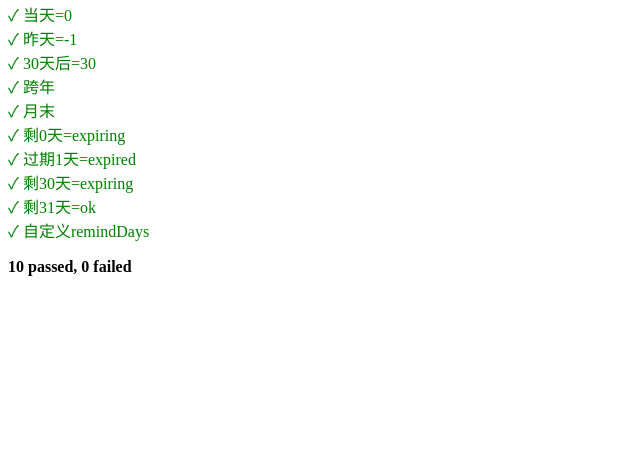
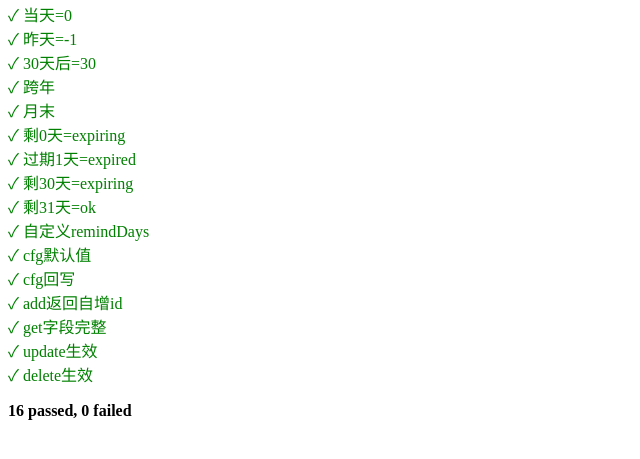
Before and after one commit to yaowen51888-rich/medicine-box, a plain HTML site: page medicine-box/test.html in a window 1280 px wide. Shown: the part 87-546 px from the top of the page, without its empty margins (0-640 px from the left). Drawn offline with Linux system fonts and the light colour scheme.

Commit message:
feat: 配置层与IndexedDB数据层

```diff
--- a/medicine-box/app.js
+++ b/medicine-box/app.js
@@ -12,3 +12,93 @@ function statusOf(expiry, today = new Date(), remindDays = 30) {
   const n = daysUntil(expiry, today);
   return n < 0 ? "expired" : (n <= remindDays ? "expiring" : "ok");
 }
+
+// ---------- 配置层 ----------
+
+const CFG_DEFAULTS = {
+  base: "https://open.bigmodel.cn/api/paas/v4",
+  model: "glm-4v-flash",
+  remindDays: 30,
+};
+
+function getCfg() {
+  const rd = localStorage.getItem("mb_remind_days");
+  return {
+    base: localStorage.getItem("mb_api_base") || CFG_DEFAULTS.base,
+    key: localStorage.getItem("mb_api_key") || "",
+    model: localStorage.getItem("mb_model") || CFG_DEFAULTS.model,
+    remindDays: rd === null ? CFG_DEFAULTS.remindDays : Number(rd),
+  };
+}
+
+function saveCfg(partial) {
+  if (partial.base !== undefined) localStorage.setItem("mb_api_base", partial.base);
+  if (partial.key !== undefined) localStorage.setItem("mb_api_key", partial.key);
+  if (partial.model !== undefined) localStorage.setItem("mb_model", partial.model);
+  if (partial.remindDays !== undefined) localStorage.setItem("mb_remind_days", String(partial.remindDays));
+}
+
+// ---------- IndexedDB 数据层 ----------
+
+let dbConn = null;
+
+function dbOpen() {
+  if (!dbConn) {
+    dbConn = new Promise((resolve, reject) => {
+      const req = indexedDB.open("medicine-box", 1);
+      req.onupgradeneeded = () => {
+        if (!req.result.objectStoreNames.contains("medicines")) {
+          req.result.createObjectStore("medicines", { keyPath: "id", autoIncrement: true });
+        }
+      };
+      req.onsuccess = () => resolve(req.result);
+      req.onerror = () => reject(req.error);
+      req.onblocked = () => reject(new Error("IndexedDB blocked"));
+    });
+  }
+  return dbConn;
+}
+
+function reqDone(req) {
+  return new Promise((resolve, reject) => {
+    req.onsuccess = () => resolve(req.result);
+    req.onerror = () => reject(req.error);
+  });
+}
+
+async function os(store, mode) {
+  const db = await dbOpen();
+  return db.transaction(store, mode).objectStore(store);
+}
+
+async function dbAdd(med) {
+  const store = await os("medicines", "readwrite");
+  return reqDone(store.add({
+    name: med.name,
+    expiry: med.expiry,
+    note: med.note || "",
+    photo: med.photo || null,
+    createdAt: Date.now(),
+    status: "active",
+  }));
+}
+
+async function dbAll() {
+  const store = await os("medicines", "readonly");
+  return reqDone(store.getAll());
+}
+
+async function dbGet(id) {
+  const store = await os("medicines", "readonly");
+  return reqDone(store.get(id));
+}
+
+async function dbUpdate(med) {
+  const store = await os("medicines", "readwrite");
+  return reqDone(store.put(med));
+}
+
+async function dbDelete(id) {
+  const store = await os("medicines", "readwrite");
+  return reqDone(store.delete(id));
+}
--- a/medicine-box/test.html
+++ b/medicine-box/test.html
@@ -15,6 +15,10 @@ function check(fn, msg) {
   try { results.push([!!fn(), msg]); }
   catch (e) { results.push([false, msg + " — " + e.message]); }
 }
+async function checkA(fn, msg) {
+  try { results.push([!!(await fn()), msg]); }
+  catch (e) { results.push([false, msg + " — " + e.message]); }
+}
 
 const T = new Date(2026, 9, 29); // 2026-10-29 本地
 check(() => daysUntil("2026-10-29", T) === 0, "当天=0");
@@ -28,6 +32,39 @@ check(() => statusOf("2026-11-28", T, 30) === "expiring", "剩30天=expiring");
 check(() => statusOf("2026-11-29", T, 30) === "ok", "剩31天=ok");
 check(() => statusOf("2026-11-06", T, 7) === "ok", "自定义remindDays");
 
+(async () => {
+  // cfg 默认值与回写
+  await checkA(() => getCfg().base === "https://open.bigmodel.cn/api/paas/v4"
+    && getCfg().model === "glm-4v-flash" && getCfg().remindDays === 30, "cfg默认值");
+  await checkA(() => {
+    saveCfg({ remindDays: 7, key: "sk-test" });
+    return getCfg().remindDays === 7 && getCfg().key === "sk-test";
+  }, "cfg回写");
+  try { saveCfg({ remindDays: 30, key: "" }); } catch (e) {}
+
+  // db 往返
+  let id, m;
+  await checkA(async () => {
+    id = await dbAdd({ name: "测试药", expiry: "2027-01-01", note: "", photo: null });
+    return typeof id === "number" && id >= 1;
+  }, "add返回自增id");
+  await checkA(async () => {
+    m = await dbGet(id);
+    return !!m && m.name === "测试药" && m.status === "active" && m.createdAt > 0;
+  }, "get字段完整");
+  await checkA(async () => {
+    m.expiry = "2028-01-01"; m.status = "disposed";
+    await dbUpdate(m);
+    return (await dbGet(id)).expiry === "2028-01-01";
+  }, "update生效");
+  await checkA(async () => {
+    await dbDelete(id);
+    return (await dbGet(id)) === undefined;
+  }, "delete生效");
+
+  renderResults();
+})();
+
 function renderResults() {
   const el = document.getElementById("result");
   const passed = results.filter(r => r[0]).length;
@@ -37,7 +74,6 @@ function renderResults() {
   ).join("") + `<p><b>${passed} passed, ${failed} failed</b></p>`;
   console.log(`${passed} passed, ${failed} failed`);
 }
-renderResults();
 </script>
 </body>
 </html>
```
